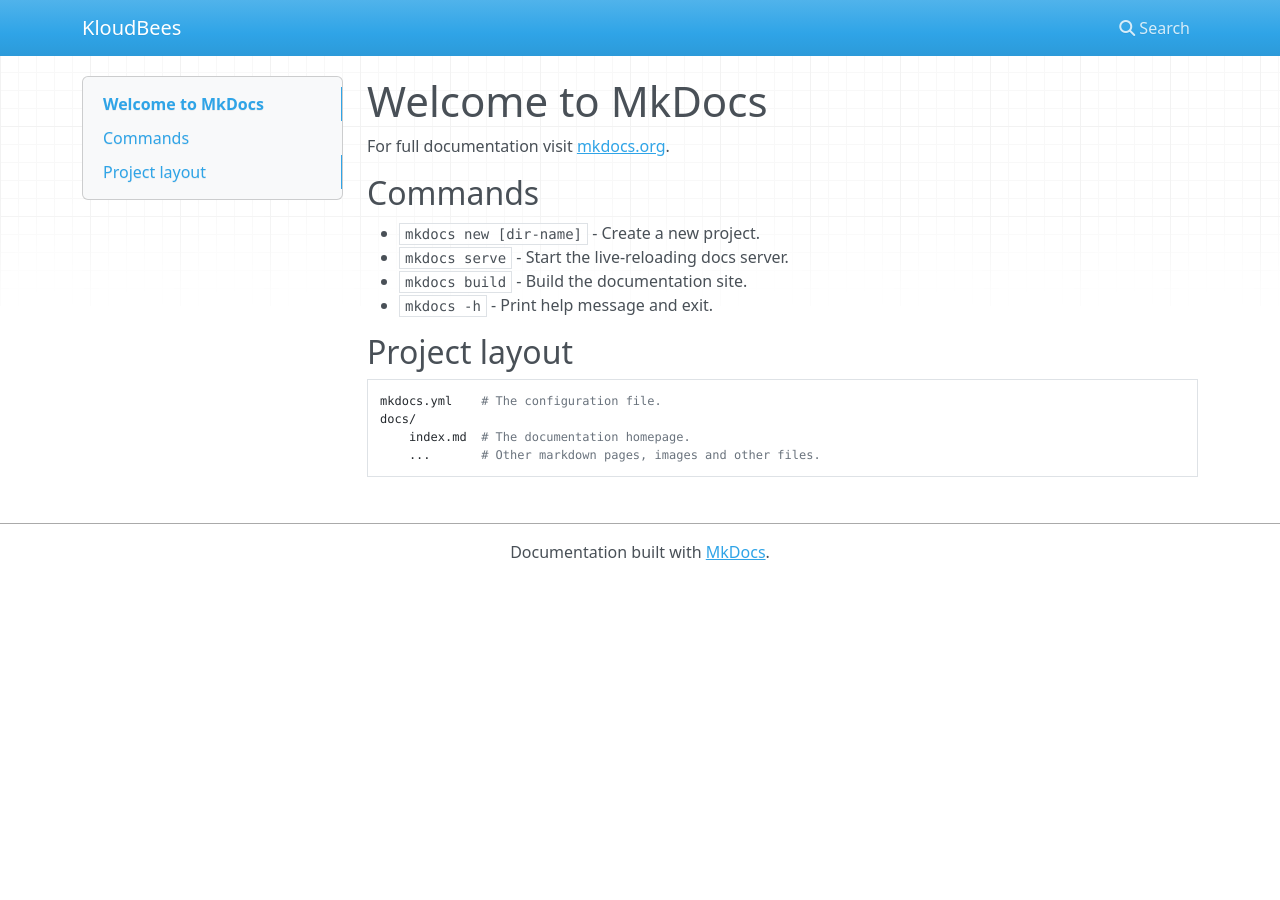
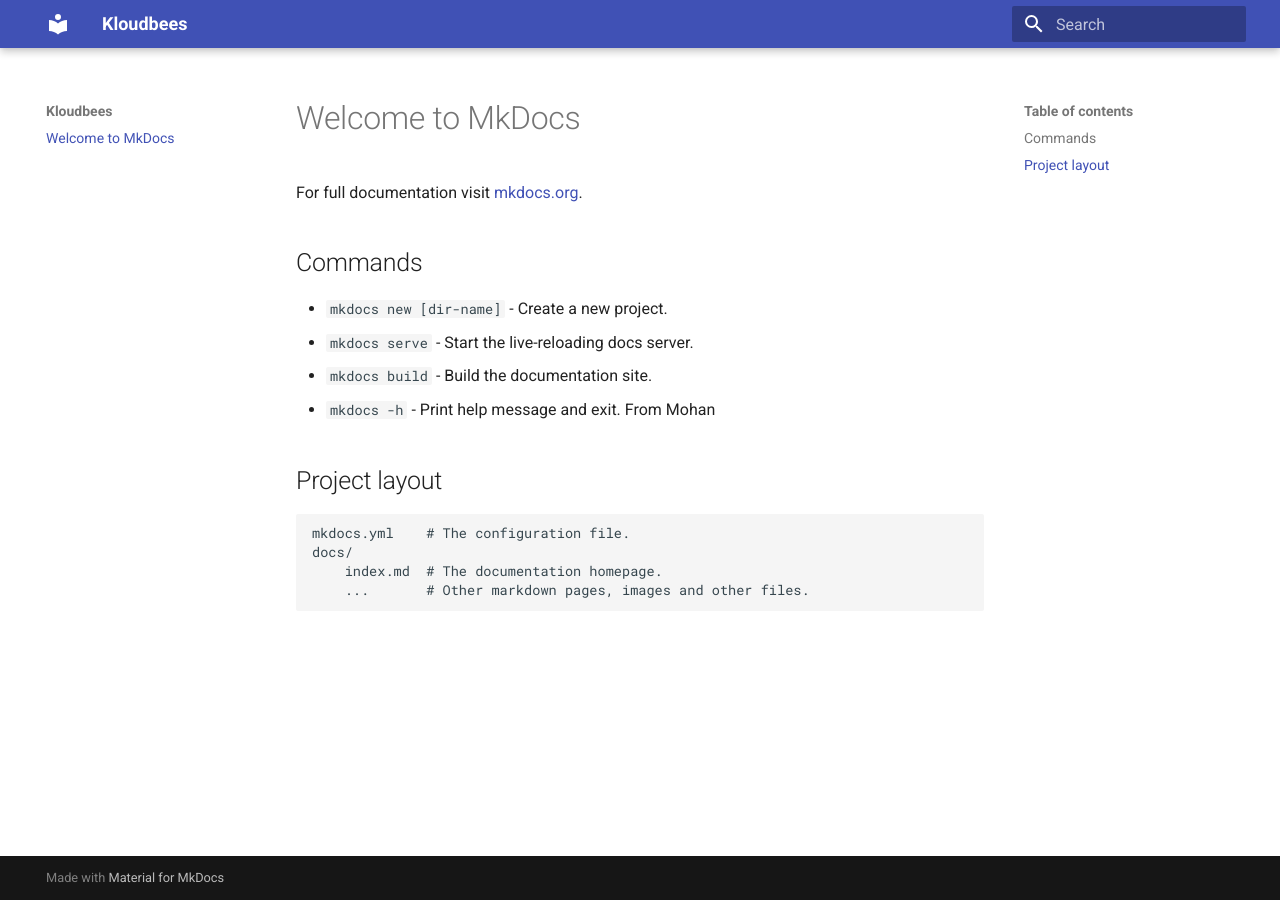
Before and after one commit to mohankrishna225/docs, an MkDocs documentation site: the page built from docs/index.md, in a window 1280 px wide. Built offline with MkDocs 1.6.1 and Material for MkDocs 9.7.7, drawn with Linux system fonts in a browser that asks for light colours; nearby versions of some CDN libraries.

```diff
--- a/docs/index.md
+++ b/docs/index.md
@@ -8,6 +8,7 @@ For full documentation visit [mkdocs.org](https://www.mkdocs.org).
 * `mkdocs serve` - Start the live-reloading docs server.
 * `mkdocs build` - Build the documentation site.
 * `mkdocs -h` - Print help message and exit.
+From Mohan
 
 ## Project layout
 
--- a/mkdocs.yml
+++ b/mkdocs.yml
@@ -1,20 +1,3 @@
-site_name: KloudBees
+site_name: Kloudbees
 theme:
-  #name: material
-  palette:
-
-    # Toggle light mode
-    - scheme: default
-      primary: indigo
-      accent: indigo
-      toggle:
-        icon: material/toggle-switch
-        name: Switch to light mode
-
-    # Toggle dark mode
-    - scheme: slate
-      primary: blue
-      accent: blue
-      toggle:
-        icon: material/toggle-switch-off-outline
-        name: Switch to dark mode
+  name: material
```
